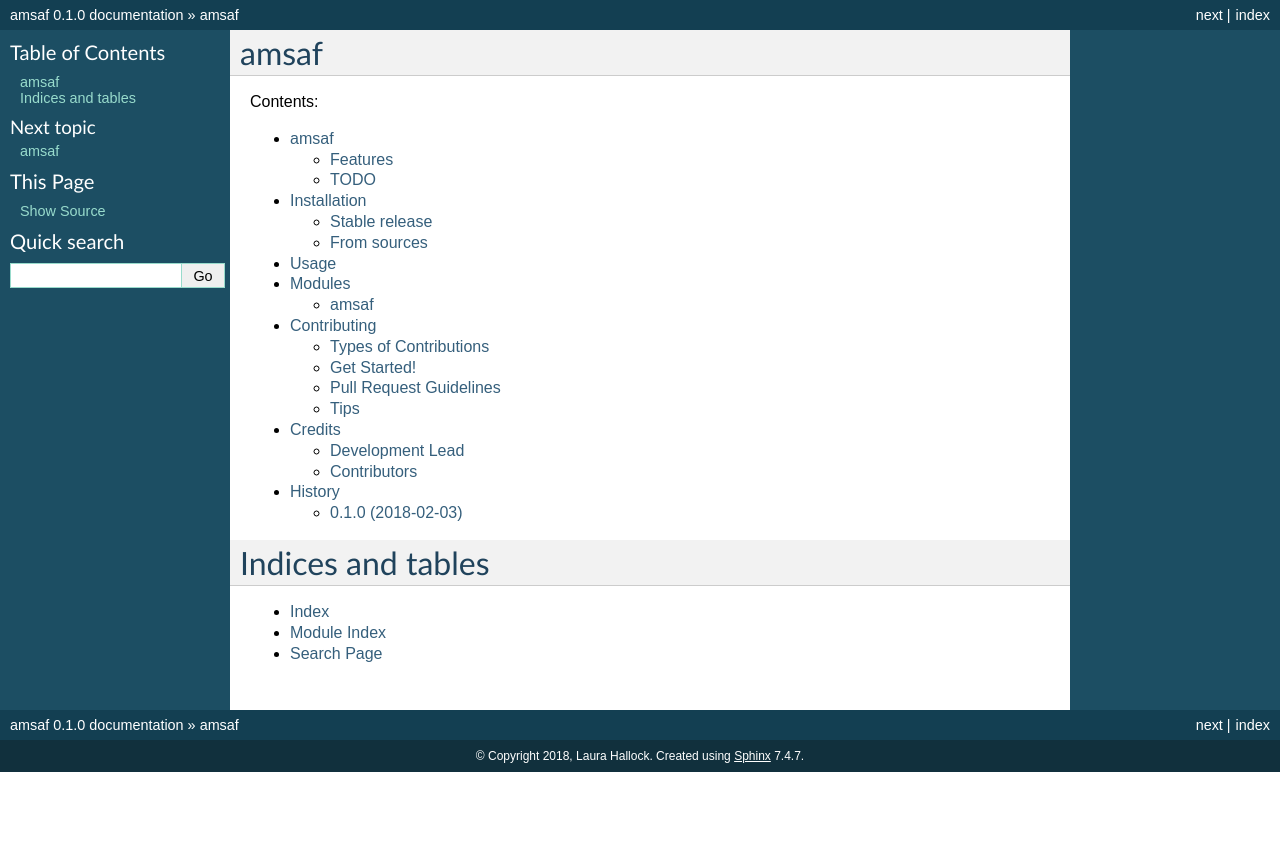
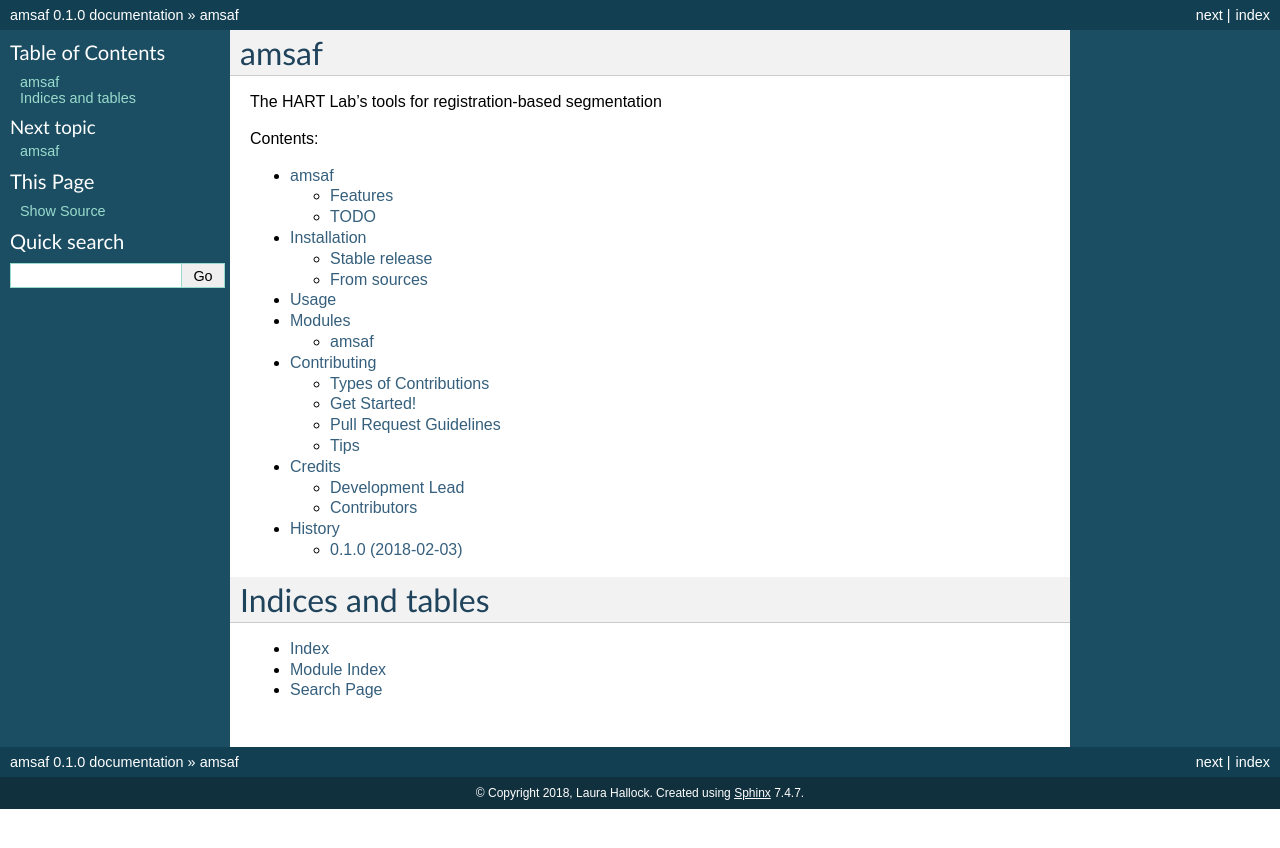
Before and after one commit to hart-seg-reg/amsaf, a Sphinx documentation site: the page built from docs/index.rst, in a window 1280 px wide. Shown: the top 848 px of the page. Built offline with Sphinx 7.4.7, drawn with Linux system fonts in a browser that asks for light colours.

Commit message:
more documentation updates for prettiness

```diff
--- a/docs/index.rst
+++ b/docs/index.rst
@@ -1,5 +1,7 @@
 amsaf
 ======================================
+
+The HART Lab's tools for registration-based segmentation
 
 Contents:
 
```
